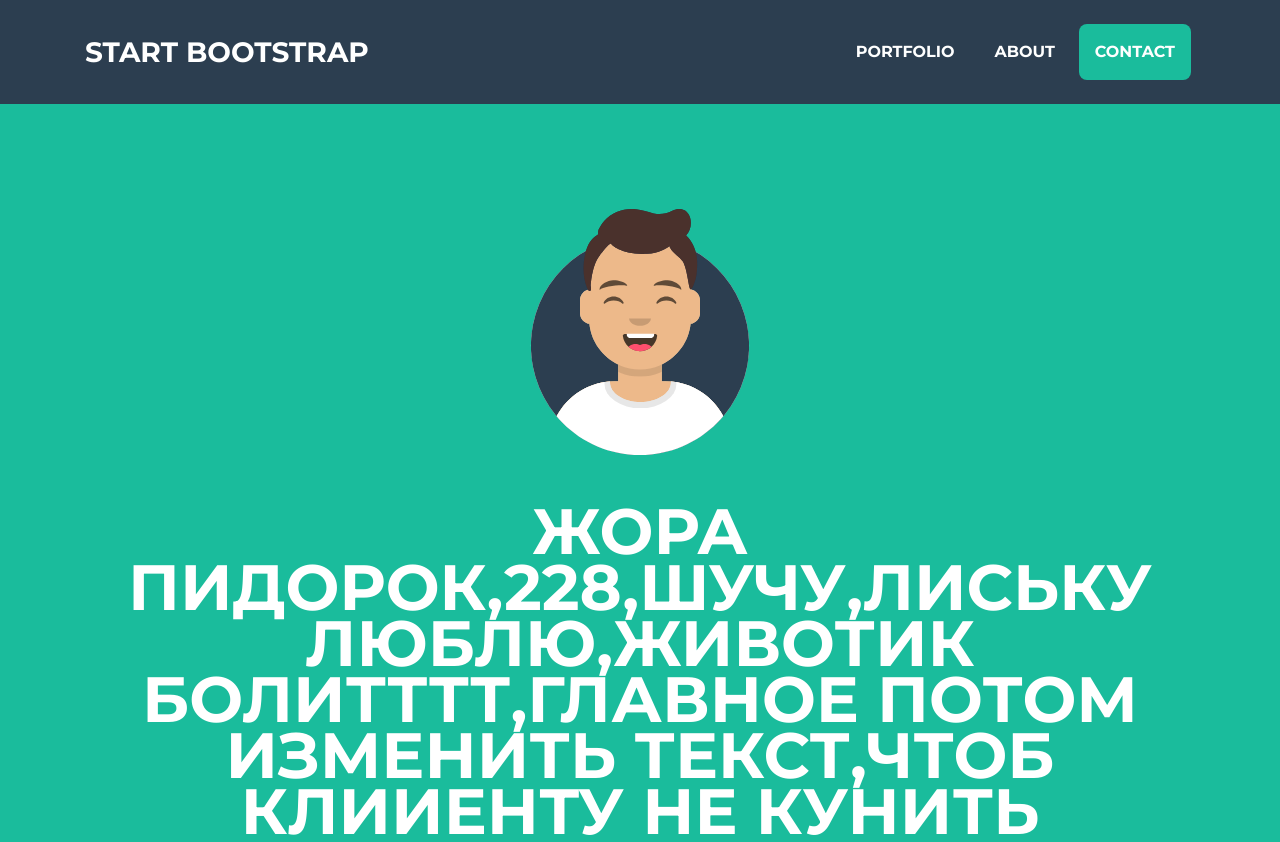
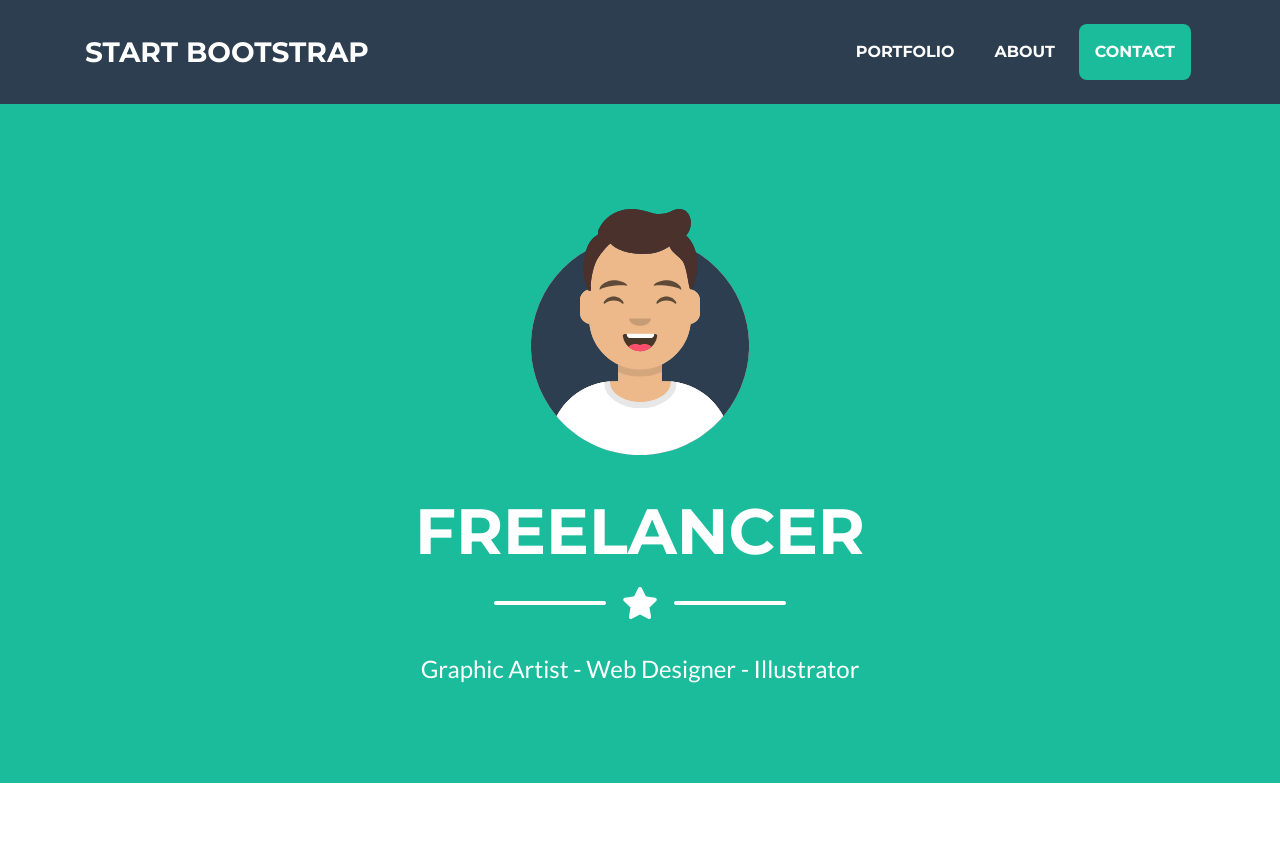
Before and after one commit to ElchinIsaev/ElchinIsaev.github.io, a website with bundled scripts: page index.html in a window 1280 px wide. Shown: the top 842 px of the page. Built offline with nearby package versions, Linux system fonts and the light colour scheme.

Commit message:
Update index.html

```diff
--- a/index.html
+++ b/index.html
@@ -8,7 +8,7 @@
   <meta name="description" content="">
   <meta name="author" content="">
 
-  <title>Freelancer - Start Bootstrap Theme</title>
+  <title>Freelancer</title>
 
   <!-- Custom fonts for this theme -->
   <link href="vendor/fontawesome-free/css/all.min.css" rel="stylesheet" type="text/css">
@@ -54,7 +54,8 @@
       <img class="masthead-avatar mb-5" src="img/avataaars.svg" alt="">
 
       <!-- Masthead Heading -->
-      <h1 class="masthead-heading text-uppercase mb-0">жора пидорок,228,шучу,Лиську люблю,Животик болитттт,главное потом изменить текст,чтоб клииенту не кунить </h1>
+      <h1 class="masthead-heading text-uppercase mb-0">freelancer
+      </h1>
 
       <!-- Icon Divider -->
       <div class="divider-custom divider-light">
```
